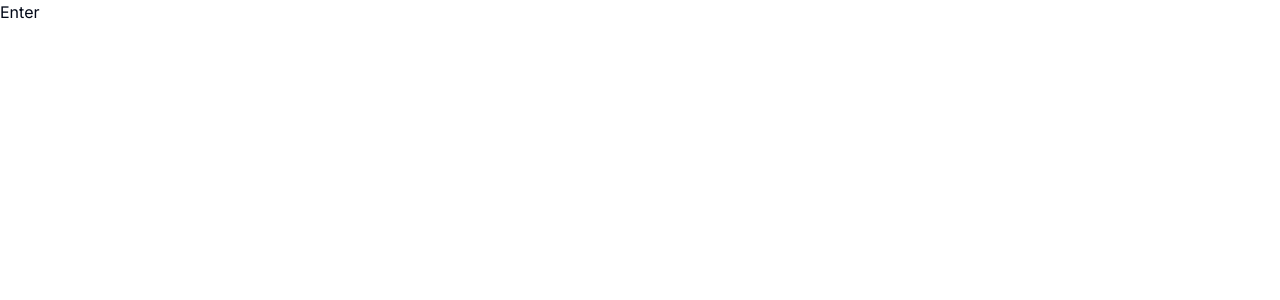
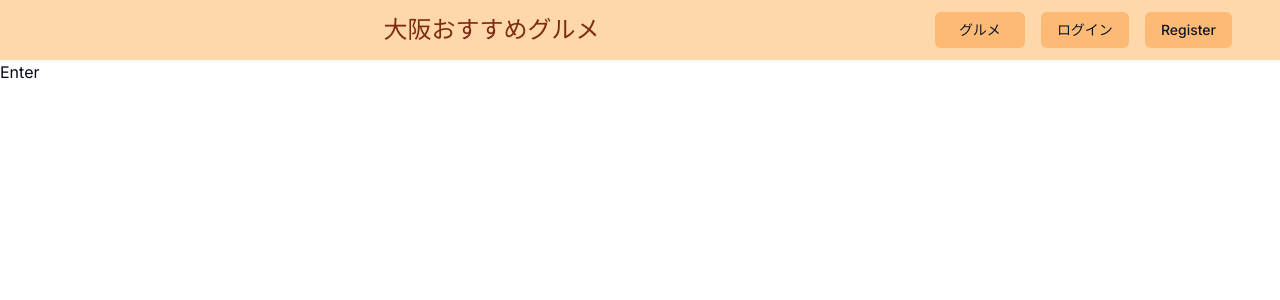
Before and after one commit to rintaro29/osaka-food, a Next.js app: page /foods in a window 1280 px wide. Shown: the top 300 px of the page. Built offline with nearby package versions, Linux system fonts and the light colour scheme.

Commit message:
first header image

```diff
--- a/app/foods/page.tsx
+++ b/app/foods/page.tsx
@@ -1,5 +1,5 @@
 const Foods = () => {
-  return <div></div>;
+  return <div>aaa</div>;
 };
 
 export default Foods;
--- a/app/layout.tsx
+++ b/app/layout.tsx
@@ -1,6 +1,7 @@
 import type { Metadata } from "next";
 import { Inter } from "next/font/google";
 import "./globals.css";
+import Header from "@/components/layouts/Header/Header";
 
 const inter = Inter({ subsets: ["latin"] });
 
@@ -16,7 +17,10 @@ export default function RootLayout({
 }>) {
   return (
     <html lang="en">
-      <body className={inter.className}>{children}</body>
+      <body className={inter.className}>
+        <Header />
+        {children}
+      </body>
     </html>
   );
 }
--- a/components/layouts/Header/Header.tsx
+++ b/components/layouts/Header/Header.tsx
@@ -1,5 +1,29 @@
+import { buttonVariants } from "@/components/ui/button";
+import { cn } from "@/lib/utils";
+import Link from "next/link";
+
 const Header = () => {
-  return <div>Enter</div>;
+  return (
+    <header className="flex items-center justify-between px-12 py-3 bg-orange-200 shadow-sm dark:bg-gray-900">
+      <div> </div>
+      <Link href="/" className="text-2xl font-medium text-orange-900 dark:text-gray-100">
+        大阪おすすめグルメ
+      </Link>
+      <div className="flex items-center space-x-4">
+        {" "}
+        {/* グルメ、ログイン、登録のリンクを右端に配置 */}
+        <Link href="/grume" className={cn(buttonVariants({ variant: "secondary", size: "sm" }), "px-6")}>
+          グルメ
+        </Link>
+        <Link href="/login" className={cn(buttonVariants({ variant: "secondary", size: "sm" }), "px-4")}>
+          ログイン
+        </Link>
+        <Link href="/register" className={cn(buttonVariants({ variant: "secondary", size: "sm" }), "px-4")}>
+          Register
+        </Link>
+      </div>
+    </header>
+  );
 };
 
 export default Header;
--- a/components/ui/button.tsx
+++ b/components/ui/button.tsx
@@ -1,8 +1,8 @@
-import * as React from "react"
-import { Slot } from "@radix-ui/react-slot"
-import { cva, type VariantProps } from "class-variance-authority"
+import * as React from "react";
+import { Slot } from "@radix-ui/react-slot";
+import { cva, type VariantProps } from "class-variance-authority";
 
-import { cn } from "@/lib/utils"
+import { cn } from "@/lib/utils";
 
 const buttonVariants = cva(
   "inline-flex items-center justify-center whitespace-nowrap rounded-md text-sm font-medium ring-offset-background transition-colors focus-visible:outline-none focus-visible:ring-2 focus-visible:ring-ring focus-visible:ring-offset-2 disabled:pointer-events-none disabled:opacity-50",
@@ -10,12 +10,9 @@ const buttonVariants = cva(
     variants: {
       variant: {
         default: "bg-primary text-primary-foreground hover:bg-primary/90",
-        destructive:
-          "bg-destructive text-destructive-foreground hover:bg-destructive/90",
-        outline:
-          "border border-input bg-background hover:bg-accent hover:text-accent-foreground",
-        secondary:
-          "bg-secondary text-secondary-foreground hover:bg-secondary/80",
+        destructive: "bg-destructive text-destructive-foreground hover:bg-destructive/90",
+        outline: "border border-input bg-background hover:bg-accent hover:text-accent-foreground",
+        secondary: "bg-orange-300 text-secondary-foreground hover:bg-orange-100/80",
         ghost: "hover:bg-accent hover:text-accent-foreground",
         link: "text-primary underline-offset-4 hover:underline",
       },
@@ -31,26 +28,20 @@ const buttonVariants = cva(
       size: "default",
     },
   }
-)
+);
 
 export interface ButtonProps
   extends React.ButtonHTMLAttributes<HTMLButtonElement>,
     VariantProps<typeof buttonVariants> {
-  asChild?: boolean
+  asChild?: boolean;
 }
 
 const Button = React.forwardRef<HTMLButtonElement, ButtonProps>(
   ({ className, variant, size, asChild = false, ...props }, ref) => {
-    const Comp = asChild ? Slot : "button"
-    return (
-      <Comp
-        className={cn(buttonVariants({ variant, size, className }))}
-        ref={ref}
-        {...props}
-      />
-    )
+    const Comp = asChild ? Slot : "button";
+    return <Comp className={cn(buttonVariants({ variant, size, className }))} ref={ref} {...props} />;
   }
-)
-Button.displayName = "Button"
+);
+Button.displayName = "Button";
 
-export { Button, buttonVariants }
+export { Button, buttonVariants };
```
